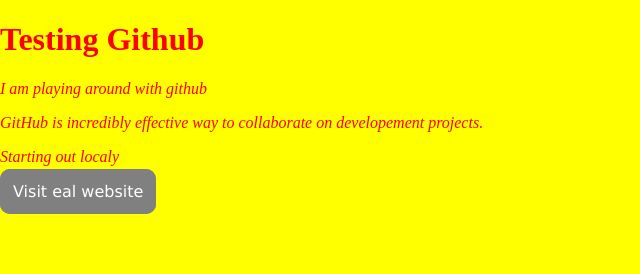
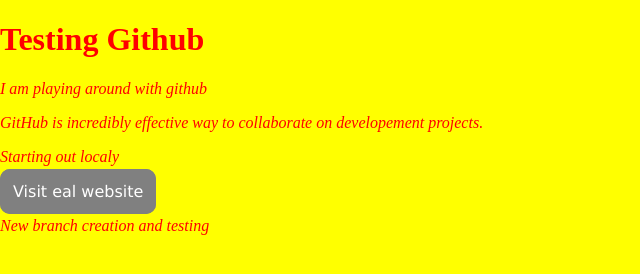
Before and after one commit to 4rtuu/4rtuu, a plain HTML site: page index.html in a window 1280 px wide. Shown: the whole page, without its empty margins (0-640 px from the left). Drawn offline with Linux system fonts and the light colour scheme.

Commit message:
Update index.html
testing new branch

```diff
--- a/index.html
+++ b/index.html
@@ -11,5 +11,6 @@
     <p>GitHub is incredibly effective way to collaborate on developement projects.</p>
     <p>Starting out localy</p>
     <a id="ealLink" href="https://www.eal.dk">Visit eal website</a>
+    <p>New branch creation and testing</p>
   </body>
 </html>
```
